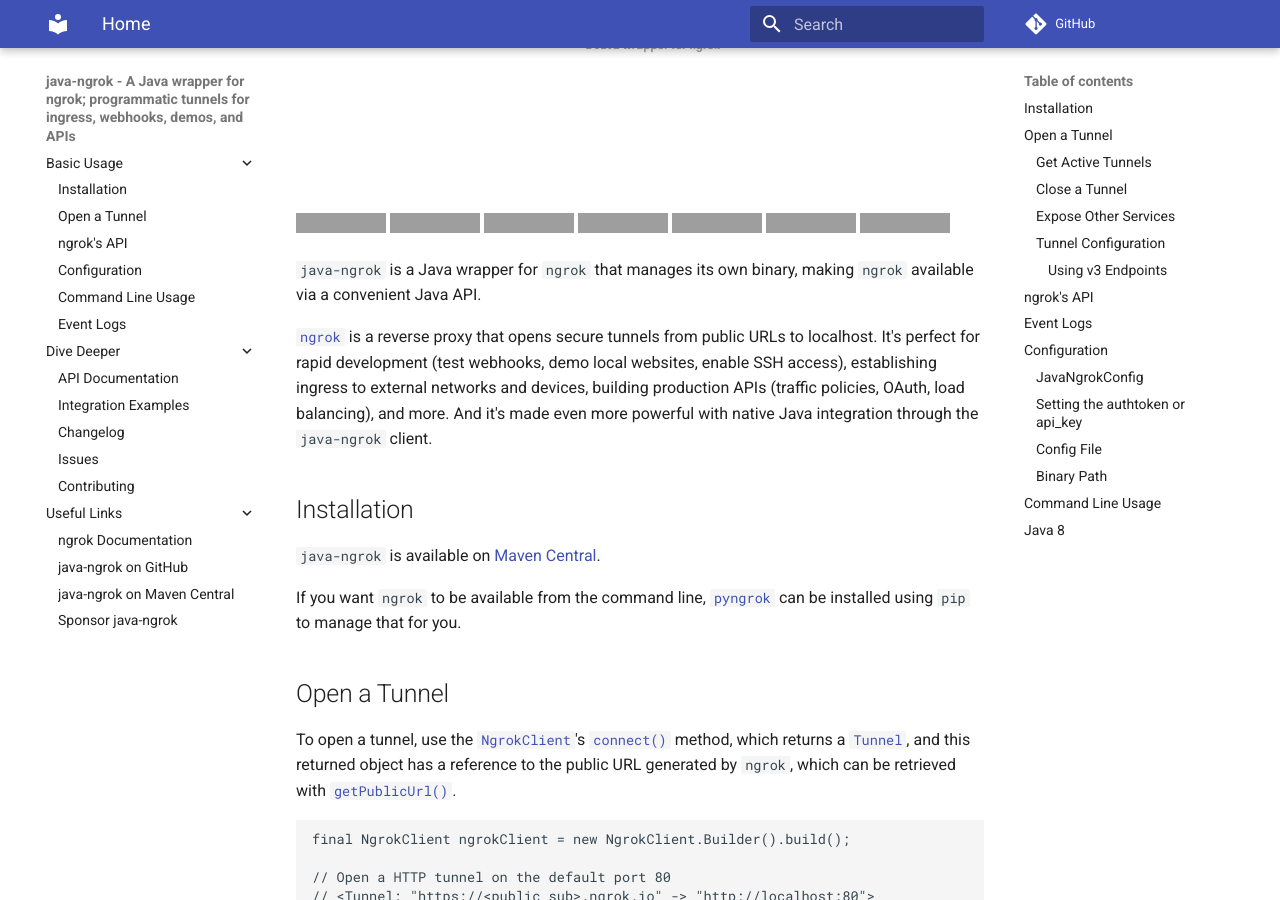
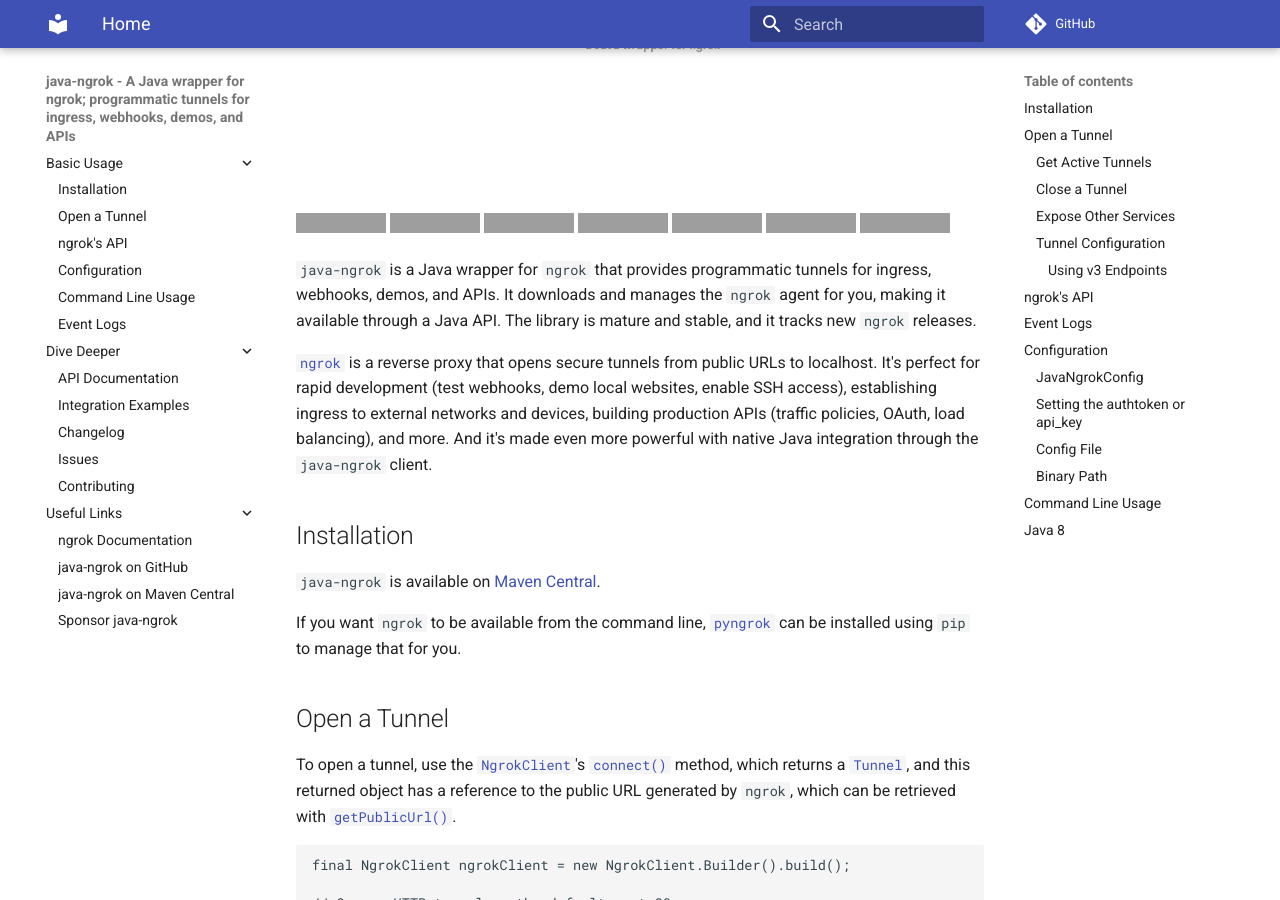
Before and after one commit to alexdlaird/java-ngrok, an MkDocs documentation site: the page built from docs/index.md, in a window 1280 px wide and 900 px high, scrolled down 334 px, cut to the strip 0-900 px from the top of the window. Built offline with MkDocs 1.6.1 and Material for MkDocs 9.7.7, drawn with Linux system fonts in a browser that asks for light colours; comment, search, counter and statistics services are not loaded; grey boxes are pictures that could not be loaded.

Commit message:
Clarify java-ngrok overview in docs
Highlight tunneling use cases, automatic agent management, library stability, and support for new ngrok releases in the README and documentation.

```diff
--- a/docs/index.md
+++ b/docs/index.md
@@ -8,12 +8,12 @@
 [![Docs](https://img.shields.io/badge/docs-passing-brightgreen)](https://alexdlaird.github.io/java-ngrok/)
 [![GitHub License](https://img.shields.io/github/license/alexdlaird/java-ngrok)](https://github.com/alexdlaird/java-ngrok/blob/main/LICENSE)
 
-`java-ngrok` is a Java wrapper for `ngrok` that manages its own binary, making `ngrok` available via a convenient Java
-API.
+`java-ngrok` is a Java wrapper for `ngrok` that provides programmatic tunnels for ingress, webhooks, demos, and APIs.
+It downloads and manages the `ngrok` agent for you, making it available through a Java API. The library is mature and
+stable, and it tracks new `ngrok` releases.
 
 [`ngrok`](https://ngrok.com) is a reverse proxy that opens secure tunnels from public URLs to localhost. It's perfect
-for rapid
-development (test webhooks, demo local websites, enable SSH access), establishing ingress to external
+for rapid development (test webhooks, demo local websites, enable SSH access), establishing ingress to external
 networks and devices, building production APIs (traffic policies, OAuth, load balancing), and more. And
 it's made even more powerful with native Java integration through the `java-ngrok` client.
 
```
Also changed, not shown: README.md (+4 -4 lines).
